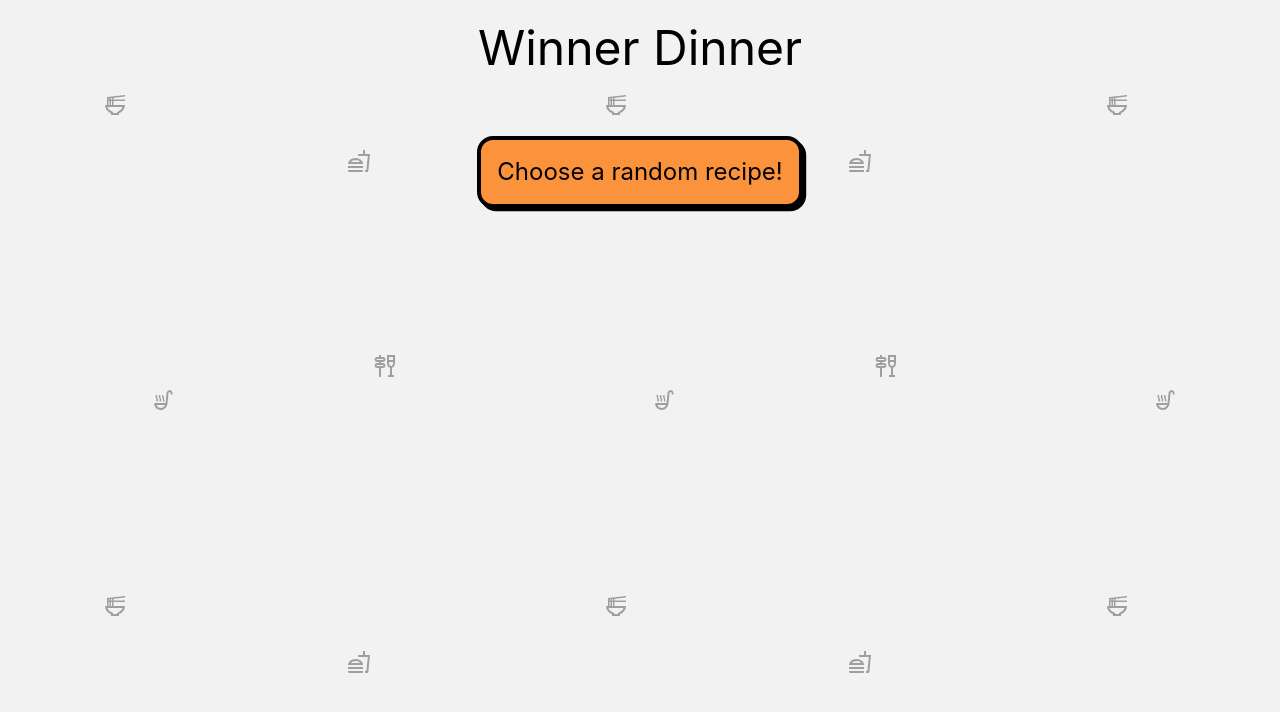
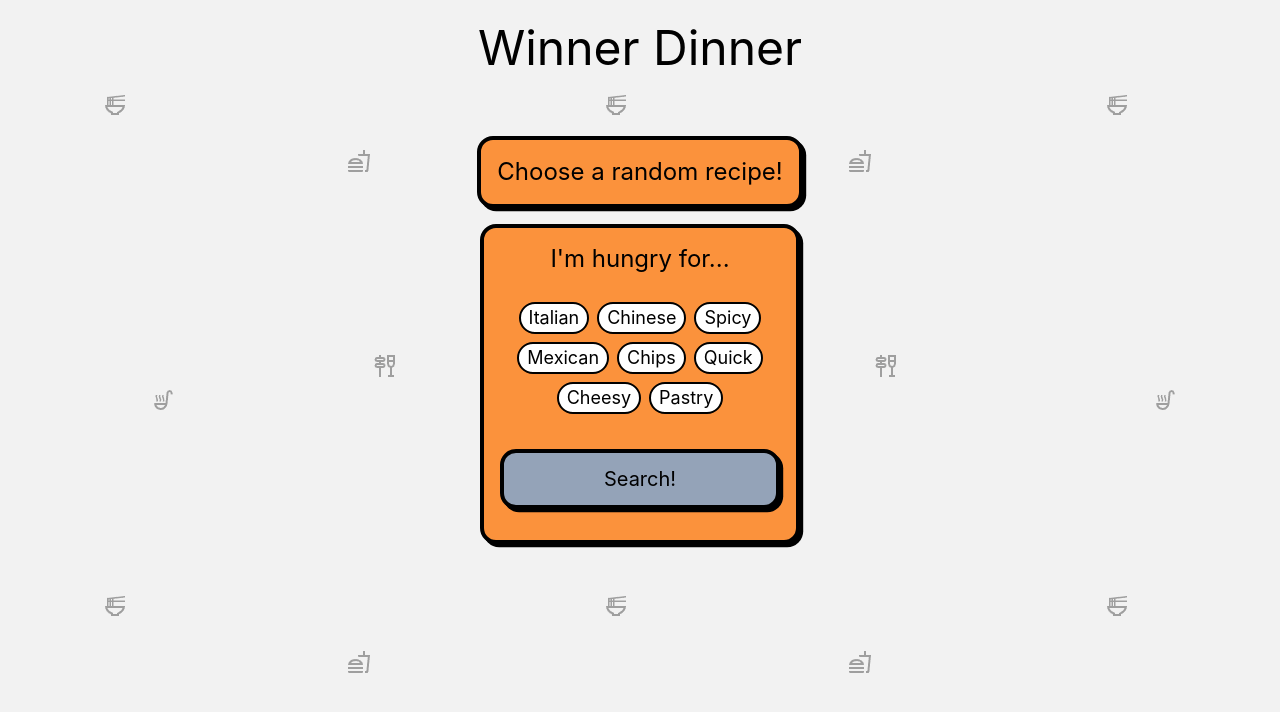
Before and after one commit to adamhale-exe/Winner-Dinner, a React (Create React App) app in the folder winner-dinner-app/: page / in a window 1280 px wide. Shown: the top 712 px of the page. Built offline with nearby package versions, Linux system fonts and the light colour scheme; no server answers.

Commit message:
fixed get request to be query

```diff
--- a/winner-dinner-app/src/App.js
+++ b/winner-dinner-app/src/App.js
@@ -36,7 +36,9 @@ export default function App() {
             recipeChosenFalse={recipeChosenFalse}
           />
         ) : null}
-        {/* {recipeChosen ? null : <RecipeChooseForm recipeChosenHandler={recipeChosenHandler} />} */}
+        {recipeChosen ? null : (
+          <RecipeChooseForm recipeChosenHandler={recipeChosenHandler} />
+        )}
       </div>
     </main>
   );
--- a/winner-dinner-app/src/components/RecipeChooseForm.jsx
+++ b/winner-dinner-app/src/components/RecipeChooseForm.jsx
@@ -1,15 +1,16 @@
 import { useState } from "react";
 import TagButton from "./TagButton";
+import getRecipeByTag from "../customHooks/getRecipeByTag";
 
 const tagArr = [
+  "Italian",
+  "Chinese",
+  "Spicy",
   "Mexican",
   "Chips",
-  "Pasta",
-  "Chinese",
   "Quick",
-  "Steak",
   "Cheesy",
-  "Broth",
+  "Pastry",
 ];
 
 export default function RecipeChooseForm({ recipeChosenHandler }) {
@@ -20,6 +21,10 @@ export default function RecipeChooseForm({ recipeChosenHandler }) {
   function removeItem(itemName) {
     const filteredList = searchCritera.filter((i) => i !== itemName);
     setSearchCriteria(filteredList);
+  }
+  async function clickHandler(tagArr) {
+    const output = await getRecipeByTag(tagArr);
+    console.log(output);
   }
   return (
     <>
@@ -44,7 +49,7 @@ export default function RecipeChooseForm({ recipeChosenHandler }) {
         {/* submit button to search for things matching those criteria  */}
         <button
           className="bg-slate-400 text-xl p-3 m-4 rounded-2xl border-black border-4 shadow-block hover:shadow-blockhover"
-          onClick={() => console.log(searchCritera)}
+          onClick={() => clickHandler(searchCritera)}
         >
           Search!
         </button>
--- /dev/null
+++ b/winner-dinner-app/src/customHooks/getRecipeByTag.js
@@ -0,0 +1,20 @@
+import { URL } from "../backendURL";
+
+export default async function getRecipeByTag(input) {
+  let fetchURL = `${URL}/recipestags/tagid?`;
+  for (let i = 0; i < input.length; i++) {
+    fetchURL += `tag=${input[i]}&`;
+  }
+  try {
+    const res = await fetch(fetchURL);
+
+    if (!res.ok) {
+      throw new Error(`Something went wrong, status: ${res.status}`);
+    }
+
+    const data = await res.json();
+    return data;
+  } catch (error) {
+    console.log(error);
+  }
+}
```
Also changed, not shown: 2 other files (tests, documents, lock files or other folders).
